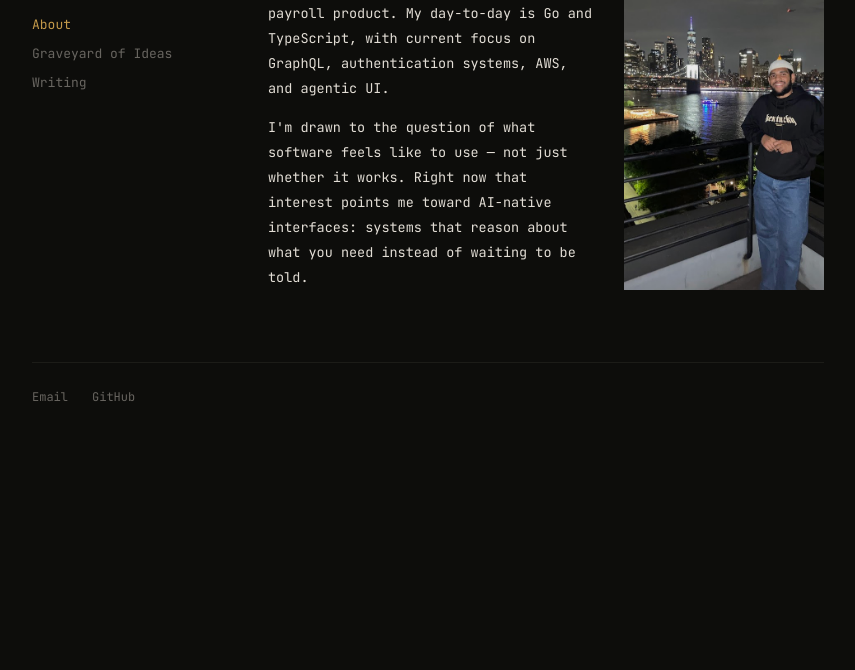
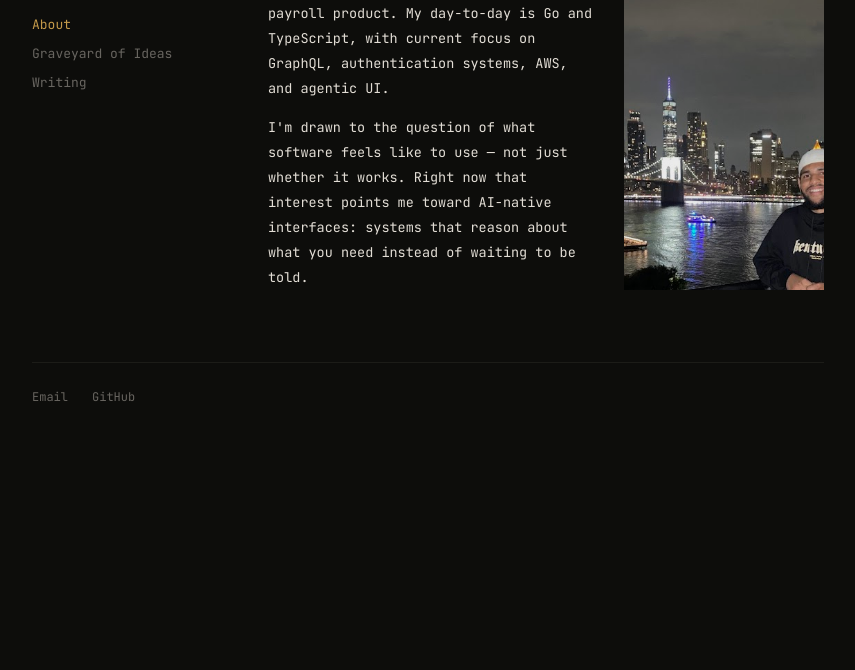
Before and after one commit to rayyansarkhot/rayyansarkhot.github.io, a plain HTML site: page index.html in a window 1280 px wide. Shown: the part 130-800 px from the top of the page, without its empty margins (212-1067 px from the left). Drawn offline with Linux system fonts and the light colour scheme.

Commit message:
Crop photo to top 60%

```diff
--- a/index.html
+++ b/index.html
@@ -42,7 +42,9 @@
               reason about what you need instead of waiting to be told.
             </p>
           </div>
-          <img src="me.jpg" alt="Rayyan Sarkhot" class="about-photo">
+          <div class="about-photo-wrap">
+            <img src="me.jpg" alt="Rayyan Sarkhot" class="about-photo">
+          </div>
         </div>
       </div>
 
--- a/style.css
+++ b/style.css
@@ -149,11 +149,17 @@ a:hover {
   margin-bottom: 0;
 }
 
+.about-photo-wrap {
+  overflow: hidden;
+  height: 100%;
+}
+
 .about-photo {
+  display: block;
   width: 100%;
-  height: 100%;
+  height: 167%;
   object-fit: cover;
-  object-position: center 0%;
+  object-position: top;
   filter: brightness(0.92);
 }
 
```
